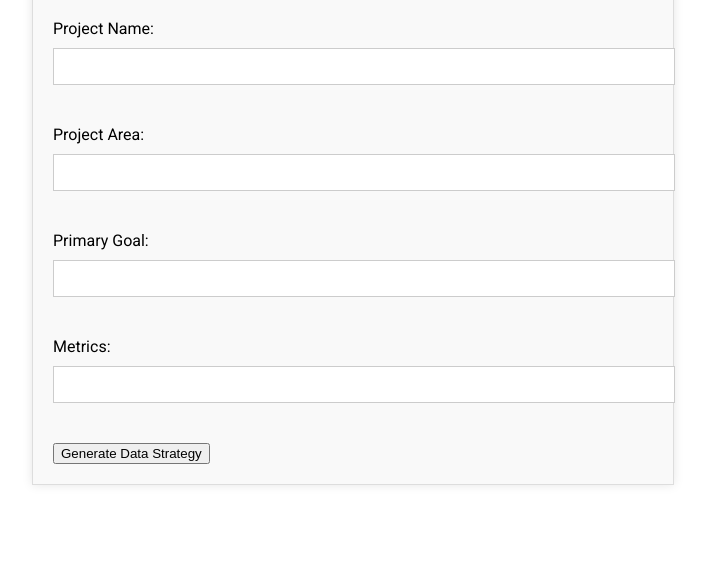
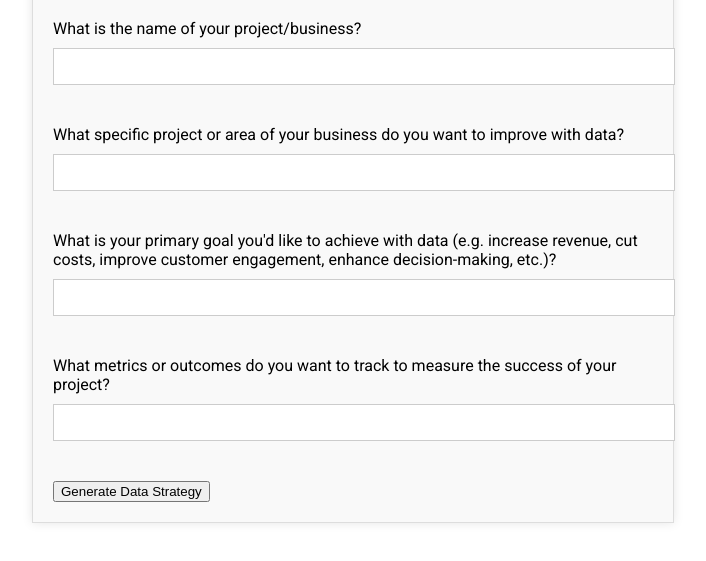
Before and after one commit to RafkaAS/lablab.ai_llama3_hackathon, a plain HTML site: page index.html in a window 1280 px wide. Shown: the part 123-684 px from the top of the page, without its empty margins (287-993 px from the left). Drawn offline with Linux system fonts and the light colour scheme.

Commit message:
Update index.html

```diff
--- a/index.html
+++ b/index.html
@@ -13,19 +13,19 @@
         <h1>Data Strategy Generator</h1>
         <form id="data-strategy-form">
             <div class="form-field">
-                <label for="project-name">Project Name:</label>
+                <label for="project-name">What is the name of your project/business?</label>
                 <input type="text" id="project-name" name="projectName">
             </div>
             <div class="form-field">
-                <label for="project-area">Project Area:</label>
+                <label for="project-area">What specific project or area of your business do you want to improve with data?</label>
                 <input type="text" id="project-area" name="projectArea">
             </div>
             <div class="form-field">
-                <label for="primary-goal">Primary Goal:</label>
+                <label for="primary-goal">What is your primary goal you'd like to achieve with data (e.g. increase revenue, cut costs, improve customer engagement, enhance decision-making, etc.)?</label>
                 <input type="text" id="primary-goal" name="primaryGoal">
             </div>
             <div class="form-field">
-                <label for="metrics">Metrics:</label>
+                <label for="metrics">What metrics or outcomes do you want to track to measure the success of your project?</label>
                 <input type="text" id="metrics" name="metrics">
             </div>
             <button id="generate-button">Generate Data Strategy</button>
```
